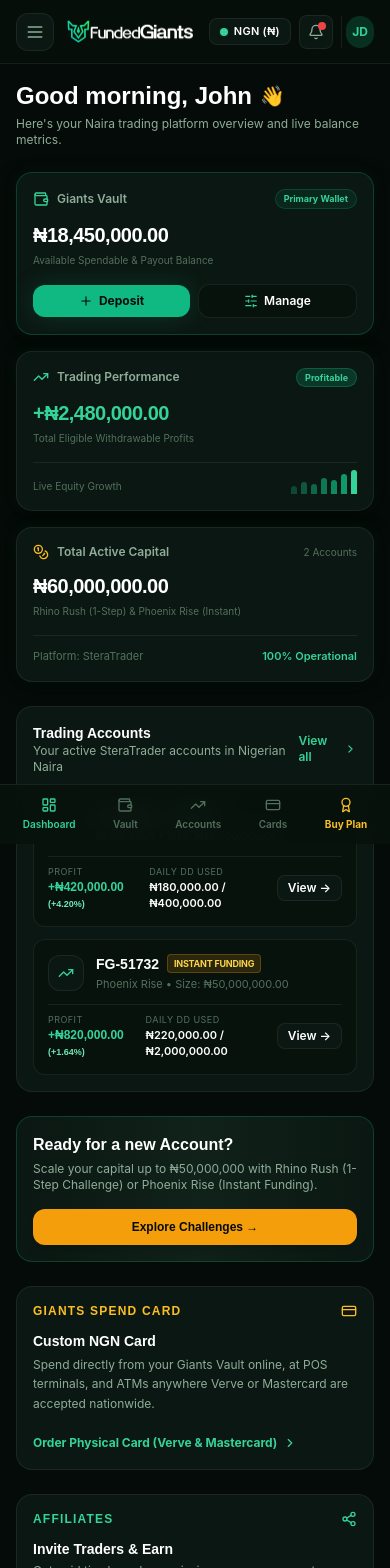
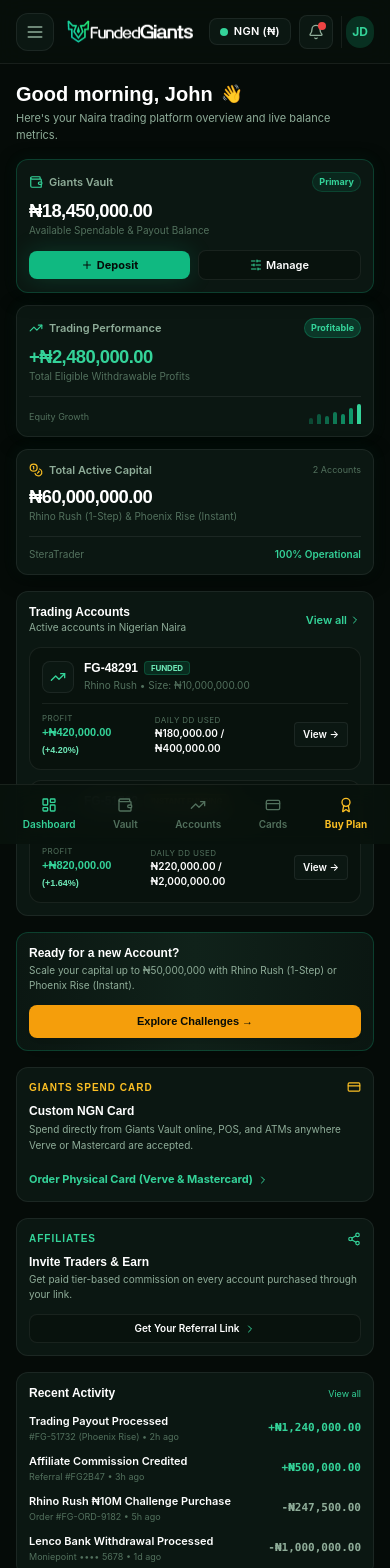
Before and after one commit to fundedgiantsng/den, a Next.js app in the folder apps/trader-web/: page /dashboard in a window 390 px wide. Shown: the top 1568 px of the page. Built offline with nearby package versions, Linux system fonts and the light colour scheme.

Commit message:
feat: fluid modular card scaling with clamp typography, compact padding, and next phase initialization

```diff
--- a/apps/trader-web/src/app/dashboard/page.tsx
+++ b/apps/trader-web/src/app/dashboard/page.tsx
@@ -87,156 +87,156 @@ export default function DashboardOverviewPage() {
   ];
 
   return (
-    <div className="space-y-6 sm:space-y-8 max-w-7xl mx-auto">
+    <div className="space-y-4 md:space-y-6 max-w-7xl mx-auto w-full">
       {/* Welcome Header */}
       <div>
-        <h1 className="text-2xl sm:text-3xl font-heading font-extrabold text-white flex items-center gap-2">
+        <h1 className="text-xl sm:text-2xl md:text-3xl font-heading font-extrabold text-white flex items-center gap-2">
           <span>Good morning, John</span>
-          <span className="text-xl sm:text-2xl">👋</span>
+          <span className="text-lg sm:text-2xl">👋</span>
         </h1>
-        <p className="text-xs text-fgText-secondary mt-1">
+        <p className="text-[11px] sm:text-xs text-fgText-secondary mt-0.5">
           Here&apos;s your Naira trading platform overview and live balance metrics.
         </p>
       </div>
 
-      {/* Top 3 Metric Cards Grid (Mobile-First responsive, reduced font sizes) */}
-      <div className="grid grid-cols-1 sm:grid-cols-2 lg:grid-cols-3 gap-4 sm:gap-6">
+      {/* Top 3 Metric Cards Grid (Modular & Fluid Scaled) */}
+      <div className="grid grid-cols-1 sm:grid-cols-2 lg:grid-cols-3 gap-3 sm:gap-4 md:gap-5">
         {/* Card 1: Giants Vault (NGN) */}
-        <div className="p-4 sm:p-5 lg:p-6 rounded-2xl bg-bg-card border border-fgBorder-emerald shadow-cardGlow relative overflow-hidden flex flex-col justify-between">
-          <div className="flex items-center justify-between mb-3">
-            <div className="flex items-center gap-2 text-xs font-semibold text-fgText-secondary">
-              <Wallet className="w-4 h-4 text-emerald-400" />
+        <div className="fluid-card-padding rounded-xl sm:rounded-2xl bg-bg-card border border-fgBorder-emerald shadow-cardGlow relative overflow-hidden flex flex-col justify-between">
+          <div className="flex items-center justify-between mb-2 sm:mb-3">
+            <div className="flex items-center gap-1.5 sm:gap-2 text-[11px] sm:text-xs font-semibold text-fgText-secondary">
+              <Wallet className="w-3.5 h-3.5 sm:w-4 sm:h-4 text-emerald-400" />
               <span>Giants Vault</span>
             </div>
-            <span className="text-[9px] sm:text-[10px] font-bold px-2 py-0.5 rounded-full bg-emerald-500/10 text-emerald-400 border border-emerald-500/20">
-              Primary Wallet
+            <span className="text-[9px] font-bold px-1.5 py-0.5 rounded-full bg-emerald-500/10 text-emerald-400 border border-emerald-500/20">
+              Primary
             </span>
           </div>
 
           <div>
-            <span className="text-xl sm:text-2xl lg:text-3xl font-heading font-extrabold text-white tracking-tight break-words">
+            <span className="fluid-metric-amount font-heading font-extrabold text-white block">
               {formatNaira(wallet.availableBalanceNgn)}
             </span>
-            <p className="text-[10px] sm:text-[11px] text-fgText-muted mt-1">
+            <p className="text-[10px] text-fgText-muted mt-0.5">
               Available Spendable & Payout Balance
             </p>
           </div>
 
-          <div className="flex items-center gap-2 sm:gap-3 mt-4 sm:mt-6">
+          <div className="flex items-center gap-2 mt-3 sm:mt-4">
             <Link
               href="/dashboard/wallet/fund"
-              className="flex-1 py-2 px-3 rounded-xl bg-emerald-500 hover:bg-emerald-400 text-bg-base text-xs font-bold flex items-center justify-center gap-1.5 transition-all shadow-emeraldGlow"
+              className="flex-1 py-1.5 sm:py-2 px-2.5 rounded-lg sm:rounded-xl bg-emerald-500 hover:bg-emerald-400 text-bg-base text-[11px] sm:text-xs font-bold flex items-center justify-center gap-1 transition-all shadow-emeraldGlow"
             >
-              <Plus className="w-3.5 h-3.5" />
+              <Plus className="w-3 h-3 sm:w-3.5 sm:h-3.5" />
               <span>Deposit</span>
             </Link>
             <Link
               href="/dashboard/wallet"
-              className="flex-1 py-2 px-3 rounded-xl bg-bg-surface border border-fgBorder-subtle hover:border-emerald-500 text-white text-xs font-semibold flex items-center justify-center gap-1.5 transition-all"
+              className="flex-1 py-1.5 sm:py-2 px-2.5 rounded-lg sm:rounded-xl bg-bg-surface border border-fgBorder-subtle hover:border-emerald-500 text-white text-[11px] sm:text-xs font-semibold flex items-center justify-center gap-1 transition-all"
             >
-              <SlidersHorizontal className="w-3.5 h-3.5 text-emerald-400" />
+              <SlidersHorizontal className="w-3 h-3 sm:w-3.5 sm:h-3.5 text-emerald-400" />
               <span>Manage</span>
             </Link>
           </div>
         </div>
 
         {/* Card 2: Trading Performance */}
-        <div className="p-4 sm:p-5 lg:p-6 rounded-2xl bg-bg-card border border-fgBorder-subtle shadow-cardGlow flex flex-col justify-between">
-          <div className="flex items-center justify-between mb-3">
-            <div className="flex items-center gap-2 text-xs font-semibold text-fgText-secondary">
-              <TrendingUp className="w-4 h-4 text-emerald-400" />
+        <div className="fluid-card-padding rounded-xl sm:rounded-2xl bg-bg-card border border-fgBorder-subtle shadow-cardGlow flex flex-col justify-between">
+          <div className="flex items-center justify-between mb-2 sm:mb-3">
+            <div className="flex items-center gap-1.5 sm:gap-2 text-[11px] sm:text-xs font-semibold text-fgText-secondary">
+              <TrendingUp className="w-3.5 h-3.5 sm:w-4 sm:h-4 text-emerald-400" />
               <span>Trading Performance</span>
             </div>
-            <span className="text-[9px] sm:text-[10px] font-bold px-2 py-0.5 rounded-full bg-emerald-500/20 text-emerald-400 border border-emerald-500/30">
+            <span className="text-[9px] font-bold px-1.5 py-0.5 rounded-full bg-emerald-500/20 text-emerald-400 border border-emerald-500/30">
               Profitable
             </span>
           </div>
 
           <div>
-            <span className="text-xl sm:text-2xl lg:text-3xl font-heading font-extrabold text-emerald-400 tracking-tight break-words">
+            <span className="fluid-metric-amount font-heading font-extrabold text-emerald-400 block">
               +{formatNaira(wallet.withdrawableProfitsNgn)}
             </span>
-            <p className="text-[10px] sm:text-[11px] text-fgText-muted mt-1">
+            <p className="text-[10px] text-fgText-muted mt-0.5">
               Total Eligible Withdrawable Profits
             </p>
           </div>
 
-          {/* Mini Sparkline Chart representation */}
-          <div className="mt-4 pt-3 border-t border-fgBorder-subtle flex items-end justify-between h-8">
-            <span className="text-[10px] text-fgText-muted">Live Equity Growth</span>
-            <div className="flex items-end gap-1 h-6">
-              <div className="w-1.5 h-2 bg-emerald-500/30 rounded-t" />
-              <div className="w-1.5 h-3 bg-emerald-500/40 rounded-t" />
-              <div className="w-1.5 h-2.5 bg-emerald-500/50 rounded-t" />
-              <div className="w-1.5 h-4 bg-emerald-500/60 rounded-t" />
-              <div className="w-1.5 h-3.5 bg-emerald-500/70 rounded-t" />
-              <div className="w-1.5 h-5 bg-emerald-500/80 rounded-t" />
-              <div className="w-1.5 h-6 bg-emerald-400 rounded-t" />
+          {/* Mini Sparkline Chart */}
+          <div className="mt-3 pt-2.5 border-t border-fgBorder-subtle flex items-end justify-between h-7">
+            <span className="text-[9px] text-fgText-muted">Equity Growth</span>
+            <div className="flex items-end gap-1 h-5">
+              <div className="w-1 h-1.5 bg-emerald-500/30 rounded-t" />
+              <div className="w-1 h-2.5 bg-emerald-500/40 rounded-t" />
+              <div className="w-1 h-2 bg-emerald-500/50 rounded-t" />
+              <div className="w-1 h-3 bg-emerald-500/60 rounded-t" />
+              <div className="w-1 h-2.5 bg-emerald-500/70 rounded-t" />
+              <div className="w-1 h-4 bg-emerald-500/80 rounded-t" />
+              <div className="w-1 h-5 bg-emerald-400 rounded-t" />
             </div>
           </div>
         </div>
 
         {/* Card 3: Total Capital */}
-        <div className="p-4 sm:p-5 lg:p-6 rounded-2xl bg-bg-card border border-fgBorder-subtle shadow-cardGlow flex flex-col justify-between sm:col-span-2 lg:col-span-1">
-          <div className="flex items-center justify-between mb-3">
-            <div className="flex items-center gap-2 text-xs font-semibold text-fgText-secondary">
-              <Coins className="w-4 h-4 text-amber-400" />
+        <div className="fluid-card-padding rounded-xl sm:rounded-2xl bg-bg-card border border-fgBorder-subtle shadow-cardGlow flex flex-col justify-between sm:col-span-2 lg:col-span-1">
+          <div className="flex items-center justify-between mb-2 sm:mb-3">
+            <div className="flex items-center gap-1.5 sm:gap-2 text-[11px] sm:text-xs font-semibold text-fgText-secondary">
+              <Coins className="w-3.5 h-3.5 sm:w-4 sm:h-4 text-amber-400" />
               <span>Total Active Capital</span>
             </div>
-            <span className="text-[10px] text-fgText-muted">2 Accounts</span>
+            <span className="text-[9px] text-fgText-muted">2 Accounts</span>
           </div>
 
           <div>
-            <span className="text-xl sm:text-2xl lg:text-3xl font-heading font-extrabold text-white tracking-tight break-words">
+            <span className="fluid-metric-amount font-heading font-extrabold text-white block">
               {formatNaira(wallet.totalCapitalNgn)}
             </span>
-            <p className="text-[10px] sm:text-[11px] text-fgText-muted mt-1">
+            <p className="text-[10px] text-fgText-muted mt-0.5">
               Rhino Rush (1-Step) & Phoenix Rise (Instant)
             </p>
           </div>
 
-          <div className="mt-4 pt-3 border-t border-fgBorder-subtle flex items-center justify-between text-[11px]">
-            <span className="text-fgText-muted">Platform: SteraTrader</span>
+          <div className="mt-3 pt-2.5 border-t border-fgBorder-subtle flex items-center justify-between text-[10px]">
+            <span className="text-fgText-muted">SteraTrader</span>
             <span className="text-emerald-400 font-semibold">100% Operational</span>
           </div>
         </div>
       </div>
 
       {/* Main Grid: Left Column (Active Accounts & CTA) + Right Rail (Spend Card & Activity) */}
-      <div className="grid grid-cols-1 lg:grid-cols-3 gap-6 sm:gap-8">
+      <div className="grid grid-cols-1 lg:grid-cols-3 gap-4 sm:gap-6">
         {/* Left Column (Span 2) */}
-        <div className="lg:col-span-2 space-y-6">
+        <div className="lg:col-span-2 space-y-4 sm:space-y-5">
           {/* Active Trading Accounts */}
-          <div className="p-4 sm:p-6 rounded-2xl bg-bg-card border border-fgBorder-subtle">
-            <div className="flex items-center justify-between mb-4 sm:mb-6">
+          <div className="fluid-card-padding rounded-xl sm:rounded-2xl bg-bg-card border border-fgBorder-subtle">
+            <div className="flex items-center justify-between mb-3 sm:mb-4">
               <div>
-                <h2 className="text-sm sm:text-base font-heading font-bold text-white">Trading Accounts</h2>
-                <p className="text-xs text-fgText-secondary">Your active SteraTrader accounts in Nigerian Naira</p>
+                <h2 className="text-xs sm:text-sm md:text-base font-heading font-bold text-white">Trading Accounts</h2>
+                <p className="text-[10px] sm:text-xs text-fgText-secondary">Active accounts in Nigerian Naira</p>
               </div>
               <Link
                 href="/dashboard/trading-accounts"
-                className="text-xs text-emerald-400 hover:text-emerald-300 font-semibold flex items-center gap-1"
+                className="text-[11px] sm:text-xs text-emerald-400 hover:text-emerald-300 font-semibold flex items-center gap-0.5"
               >
                 <span>View all</span>
-                <ChevronRight className="w-3.5 h-3.5" />
+                <ChevronRight className="w-3 h-3" />
               </Link>
             </div>
 
-            <div className="space-y-3 sm:space-y-4">
+            <div className="space-y-2.5 sm:space-y-3">
               {activeAccounts.map((acc) => (
                 <div
                   key={acc.id}
-                  className="p-3.5 sm:p-4 rounded-xl bg-bg-surface border border-fgBorder-subtle hover:border-fgBorder-emerald transition-all flex flex-col sm:flex-row sm:items-center justify-between gap-3 sm:gap-4"
+                  className="p-3 sm:p-3.5 rounded-xl bg-bg-surface border border-fgBorder-subtle hover:border-fgBorder-emerald transition-all flex flex-col sm:flex-row sm:items-center justify-between gap-2.5 sm:gap-3"
                 >
-                  <div className="flex items-center gap-3">
-                    <div className="w-9 h-9 sm:w-10 h-10 rounded-xl bg-bg-card border border-fgBorder-subtle flex items-center justify-center flex-shrink-0">
-                      <TrendingUp className="w-4 sm:w-5 h-4 sm:h-5 text-emerald-400" />
+                  <div className="flex items-center gap-2.5">
+                    <div className="w-8 h-8 sm:w-9 sm:h-9 rounded-lg bg-bg-card border border-fgBorder-subtle flex items-center justify-center flex-shrink-0">
+                      <TrendingUp className="w-4 h-4 text-emerald-400" />
                     </div>
                     <div>
-                      <div className="flex items-center gap-2">
-                        <span className="text-sm font-heading font-bold text-white">{acc.id}</span>
+                      <div className="flex items-center gap-1.5">
+                        <span className="text-xs sm:text-sm font-heading font-bold text-white">{acc.id}</span>
                         <span
-                          className={`px-1.5 py-0.5 rounded text-[9px] font-bold tracking-tight uppercase ${
+                          className={`px-1.5 py-0.2 rounded text-[8px] sm:text-[9px] font-bold tracking-tight uppercase ${
                             acc.planName === 'Phoenix Rise'
                               ? 'bg-amber-500/15 text-amber-300 border border-amber-500/25'
                               : acc.currentPhase === 'Funded'
@@ -247,31 +247,31 @@ export default function DashboardOverviewPage() {
                           {acc.currentPhase}
                         </span>
                       </div>
-                      <p className="text-[11px] sm:text-xs text-fgText-muted mt-0.5">
+                      <p className="text-[10px] sm:text-[11px] text-fgText-muted mt-0.5">
                         {acc.planName} • Size: {formatNaira(acc.sizeNgn)}
                       </p>
                     </div>
                   </div>
 
-                  <div className="flex items-center justify-between sm:justify-end gap-4 sm:gap-6 pt-2 sm:pt-0 border-t sm:border-t-0 border-fgBorder-subtle">
+                  <div className="flex items-center justify-between sm:justify-end gap-3 sm:gap-5 pt-2 sm:pt-0 border-t sm:border-t-0 border-fgBorder-subtle">
                     <div>
-                      <p className="text-[9px] sm:text-[10px] text-fgText-muted uppercase tracking-wider">Profit</p>
-                      <p className="text-xs sm:text-sm font-heading font-bold text-emerald-400">
+                      <p className="text-[8px] sm:text-[9px] text-fgText-muted uppercase tracking-wider">Profit</p>
+                      <p className="text-[11px] sm:text-xs font-heading font-bold text-emerald-400">
                         +{formatNaira(acc.profitNgn)}{' '}
-                        <span className="text-[9px] sm:text-[10px] text-emerald-300">({acc.profitPercent})</span>
+                        <span className="text-[9px] text-emerald-300">({acc.profitPercent})</span>
                       </p>
                     </div>
 
                     <div>
-                      <p className="text-[9px] sm:text-[10px] text-fgText-muted uppercase tracking-wider">Daily DD Used</p>
-                      <p className="text-[11px] sm:text-xs font-semibold text-white">
+                      <p className="text-[8px] sm:text-[9px] text-fgText-muted uppercase tracking-wider">Daily DD Used</p>
+                      <p className="text-[10px] sm:text-[11px] font-semibold text-white">
                         {formatNaira(acc.dailyDrawdownNgn)} / {formatNaira(acc.dailyDrawdownLimitNgn)}
                       </p>
                     </div>
 
                     <Link
                       href={`/dashboard/trading-accounts/${acc.id}`}
-                      className="px-2.5 sm:px-3 py-1 sm:py-1.5 rounded-lg bg-bg-card border border-fgBorder-subtle hover:border-emerald-500 text-xs font-semibold text-white transition-all flex-shrink-0"
+                      className="px-2 py-1 rounded bg-bg-card border border-fgBorder-subtle hover:border-emerald-500 text-[10px] sm:text-xs font-semibold text-white transition-all flex-shrink-0"
                     >
                       View →
                     </Link>
@@ -282,16 +282,18 @@ export default function DashboardOverviewPage() {
           </div>
 
           {/* SteraTrader Action CTA Card */}
-          <div className="p-4 sm:p-6 rounded-2xl bg-gradient-to-r from-bg-card via-bg-cardElevated to-bg-card border border-fgBorder-emerald flex flex-col sm:flex-row items-start sm:items-center justify-between gap-4">
-            <div className="space-y-1">
-              <h3 className="text-base sm:text-lg font-heading font-bold text-white">Ready for a new Account?</h3>
-              <p className="text-xs text-fgText-secondary">
-                Scale your capital up to ₦50,000,000 with Rhino Rush (1-Step Challenge) or Phoenix Rise (Instant Funding).
+          <div className="fluid-card-padding rounded-xl sm:rounded-2xl bg-gradient-to-r from-bg-card via-bg-cardElevated to-bg-card border border-fgBorder-emerald flex flex-col sm:flex-row items-start sm:items-center justify-between gap-3 sm:gap-4">
+            <div className="space-y-0.5">
+              <h3 className="text-xs sm:text-sm md:text-base font-heading font-bold text-white">
+                Ready for a new Account?
+              </h3>
+              <p className="text-[10px] sm:text-xs text-fgText-secondary">
+                Scale your capital up to ₦50,000,000 with Rhino Rush (1-Step) or Phoenix Rise (Instant).
               </p>
             </div>
             <Link
               href="/dashboard/challenges/buy"
-              className="w-full sm:w-auto text-center px-5 py-2.5 rounded-xl bg-amber-500 hover:bg-amber-400 text-bg-base font-heading font-extrabold text-xs shadow-lg transition-all"
+              className="w-full sm:w-auto text-center px-4 py-2 rounded-lg sm:rounded-xl bg-amber-500 hover:bg-amber-400 text-bg-base font-heading font-extrabold text-[11px] sm:text-xs shadow-lg transition-all"
             >
               Explore Challenges →
             </Link>
@@ -299,69 +301,69 @@ export default function DashboardOverviewPage() {
         </div>
 
         {/* Right Rail (Span 1) */}
-        <div className="space-y-6">
-          {/* Giants Spend Card (Custom NGN Card) */}
-          <div className="p-4 sm:p-6 rounded-2xl bg-bg-card border border-fgBorder-subtle relative overflow-hidden">
-            <div className="flex items-center justify-between mb-3">
-              <span className="text-xs font-bold text-amber-400 uppercase tracking-widest font-heading">
+        <div className="space-y-4 sm:space-y-5">
+          {/* Giants Spend Card */}
+          <div className="fluid-card-padding rounded-xl sm:rounded-2xl bg-bg-card border border-fgBorder-subtle relative overflow-hidden">
+            <div className="flex items-center justify-between mb-2">
+              <span className="text-[10px] sm:text-xs font-bold text-amber-400 uppercase tracking-widest font-heading">
                 Giants Spend Card
               </span>
-              <CreditCard className="w-4 h-4 text-amber-400" />
+              <CreditCard className="w-3.5 h-3.5 sm:w-4 sm:h-4 text-amber-400" />
             </div>
-            <h3 className="text-sm sm:text-base font-heading font-bold text-white mb-1">Custom NGN Card</h3>
-            <p className="text-xs text-fgText-secondary mb-4 leading-relaxed">
-              Spend directly from your Giants Vault online, at POS terminals, and ATMs anywhere Verve or Mastercard are accepted nationwide.
+            <h3 className="text-xs sm:text-sm font-heading font-bold text-white mb-0.5">Custom NGN Card</h3>
+            <p className="text-[10px] sm:text-xs text-fgText-secondary mb-3 leading-relaxed">
+              Spend directly from Giants Vault online, POS, and ATMs anywhere Verve or Mastercard are accepted.
             </p>
             <Link
               href="/dashboard/wallet/cards"
-              className="inline-flex items-center gap-1.5 text-xs font-bold text-emerald-400 hover:text-emerald-300"
+              className="inline-flex items-center gap-1 text-[11px] sm:text-xs font-bold text-emerald-400 hover:text-emerald-300"
             >
               <span>Order Physical Card (Verve & Mastercard)</span>
-              <ChevronRight className="w-3.5 h-3.5" />
+              <ChevronRight className="w-3 h-3" />
             </Link>
           </div>
 
           {/* Referral Link Widget */}
-          <div className="p-4 sm:p-6 rounded-2xl bg-bg-card border border-fgBorder-subtle">
-            <div className="flex items-center justify-between mb-3">
-              <span className="text-xs font-bold text-emerald-400 uppercase tracking-widest font-heading">
+          <div className="fluid-card-padding rounded-xl sm:rounded-2xl bg-bg-card border border-fgBorder-subtle">
+            <div className="flex items-center justify-between mb-2">
+              <span className="text-[10px] sm:text-xs font-bold text-emerald-400 uppercase tracking-widest font-heading">
                 Affiliates
               </span>
-              <Share2 className="w-4 h-4 text-emerald-400" />
+              <Share2 className="w-3.5 h-3.5 sm:w-4 sm:h-4 text-emerald-400" />
             </div>
-            <h3 className="text-sm sm:text-base font-heading font-bold text-white mb-1">Invite Traders & Earn</h3>
-            <p className="text-xs text-fgText-secondary mb-4">
+            <h3 className="text-xs sm:text-sm font-heading font-bold text-white mb-0.5">Invite Traders & Earn</h3>
+            <p className="text-[10px] sm:text-xs text-fgText-secondary mb-3">
               Get paid tier-based commission on every account purchased through your link.
             </p>
             <Link
               href="/dashboard/affiliate"
-              className="w-full py-2 px-3 rounded-xl bg-bg-surface border border-fgBorder-subtle hover:border-emerald-500 text-xs font-semibold text-white flex items-center justify-center gap-1.5 transition-all"
+              className="w-full py-1.5 px-2.5 rounded-lg bg-bg-surface border border-fgBorder-subtle hover:border-emerald-500 text-[10px] sm:text-xs font-semibold text-white flex items-center justify-center gap-1 transition-all"
             >
               <span>Get Your Referral Link</span>
-              <ChevronRight className="w-3.5 h-3.5 text-emerald-400" />
+              <ChevronRight className="w-3 h-3 text-emerald-400" />
             </Link>
           </div>
 
-          {/* Recent Activity List (Strict NGN) */}
-          <div className="p-4 sm:p-6 rounded-2xl bg-bg-card border border-fgBorder-subtle">
-            <div className="flex items-center justify-between mb-4">
-              <h3 className="text-sm font-heading font-bold text-white">Recent Activity</h3>
-              <Link href="/dashboard/wallet/transactions" className="text-[10px] text-emerald-400 hover:underline">
+          {/* Recent Activity List */}
+          <div className="fluid-card-padding rounded-xl sm:rounded-2xl bg-bg-card border border-fgBorder-subtle">
+            <div className="flex items-center justify-between mb-3">
+              <h3 className="text-xs sm:text-sm font-heading font-bold text-white">Recent Activity</h3>
+              <Link href="/dashboard/wallet/transactions" className="text-[9px] sm:text-[10px] text-emerald-400 hover:underline">
                 View all
               </Link>
             </div>
 
-            <div className="space-y-3.5">
+            <div className="space-y-2.5">
               {recentActivity.map((act) => (
-                <div key={act.id} className="flex items-center justify-between text-xs gap-2">
+                <div key={act.id} className="flex items-center justify-between text-[11px] gap-2">
                   <div className="min-w-0">
-                    <p className="font-semibold text-white truncate">{act.title}</p>
-                    <p className="text-[10px] text-fgText-muted truncate">
+                    <p className="font-semibold text-white truncate text-[11px]">{act.title}</p>
+                    <p className="text-[9px] text-fgText-muted truncate">
                       {act.ref} • {act.time}
                     </p>
                   </div>
                   <span
-                    className={`font-mono font-bold flex-shrink-0 ${
+                    className={`font-mono font-bold flex-shrink-0 text-[11px] ${
                       act.isPositive ? 'text-emerald-400' : 'text-fgText-secondary'
                     }`}
                   >
--- a/apps/trader-web/src/app/globals.css
+++ b/apps/trader-web/src/app/globals.css
@@ -14,6 +14,22 @@ body {
   color: #EEF4F0;
   font-family: -apple-system, BlinkMacSystemFont, 'Segoe UI', Roboto, sans-serif;
   overflow-x: hidden;
+  -webkit-font-smoothing: antialiased;
+}
+
+/* Fluid Modular Typography & Metric scaling */
+.fluid-metric-amount {
+  font-size: clamp(1.15rem, 1.8vw + 0.5rem, 1.85rem);
+  line-height: 1.15;
+  letter-spacing: -0.03em;
+}
+
+.fluid-card-title {
+  font-size: clamp(0.75rem, 0.4vw + 0.65rem, 0.9rem);
+}
+
+.fluid-card-padding {
+  padding: clamp(0.75rem, 1vw + 0.4rem, 1.35rem);
 }
 
 /* Custom Cyberpunk Matrix & Glow Utilities */
```
